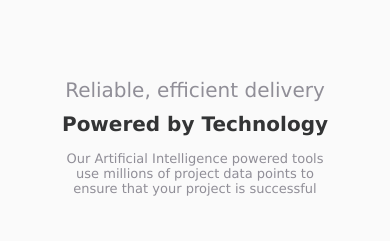
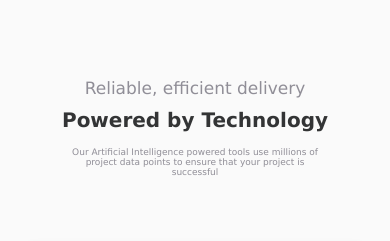
Before and after one commit to reemdalab/four-cards-feature, a website: page index.html in a window 390 px wide. Shown: the top 241 px of the page. Drawn offline with Linux system fonts and the light colour scheme.

Commit message:
p1,p2,p3 edit

```diff
--- a/styles.css
+++ b/styles.css
@@ -119,15 +119,15 @@ header .p3
 @media only screen and (max-width: 600px) {
     header .p1
     {
-        font-size: 20px;
+        font-size: 17px;
     }
     header.p2
     {
-        font-size: 20px;
+        font-size: 16px;
     }
     header .p3
     {
-        font-size: 13px;
+        font-size: 9px;
         width: 80%;
     }
     .parent {
```
